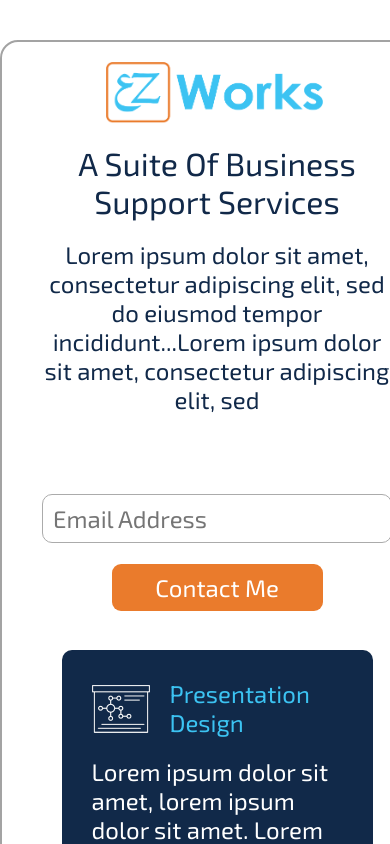
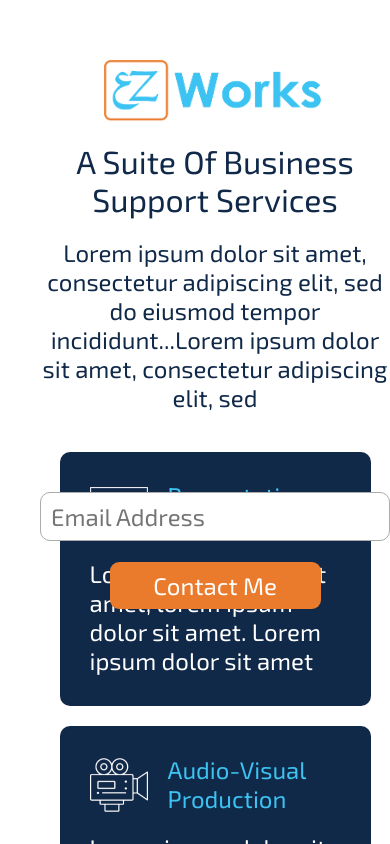
Before and after one commit to kiShubham/ez_worksAssessment, a React (Vite) app: page / in a window 390 px wide. Shown: the top 844 px of the page. Built offline with nearby package versions, Linux system fonts and the light colour scheme.

Commit message:
fix(responsiveness mobile)

```diff
--- a/src/Components/Form/Form.jsx
+++ b/src/Components/Form/Form.jsx
@@ -65,7 +65,8 @@ const Form = () => {
 
   useEffect(() => {
     const handleResize = () => {
-      if (window.innerWidth <= 480) {
+      if (window.innerWidth <= 500) {
+        //500px
         setMobileScreen(true);
       } else setMobileScreen(false);
     };
--- a/src/Components/Form/Form.module.css
+++ b/src/Components/Form/Form.module.css
@@ -1,5 +1,6 @@
 .home {
   width: max-content;
+  height: max-content;
   display: flex;
   gap: 67px;
   margin-top: 40px;
@@ -111,9 +112,11 @@
     align-items: center;
     gap: 40px;
     padding: 20px;
+    border: none;
   }
   .formSection {
     width: 350px;
+    height: 352px;
     display: flex;
     flex-direction: column;
     align-items: center;
@@ -187,7 +190,7 @@
   }
 }
 
-@media (min-width: 500px) and (max-width: 1366px) {
+@media (min-width: 501px) and (max-width: 1366px) {
   .home {
     width: max-content;
     height: max-content;
```
